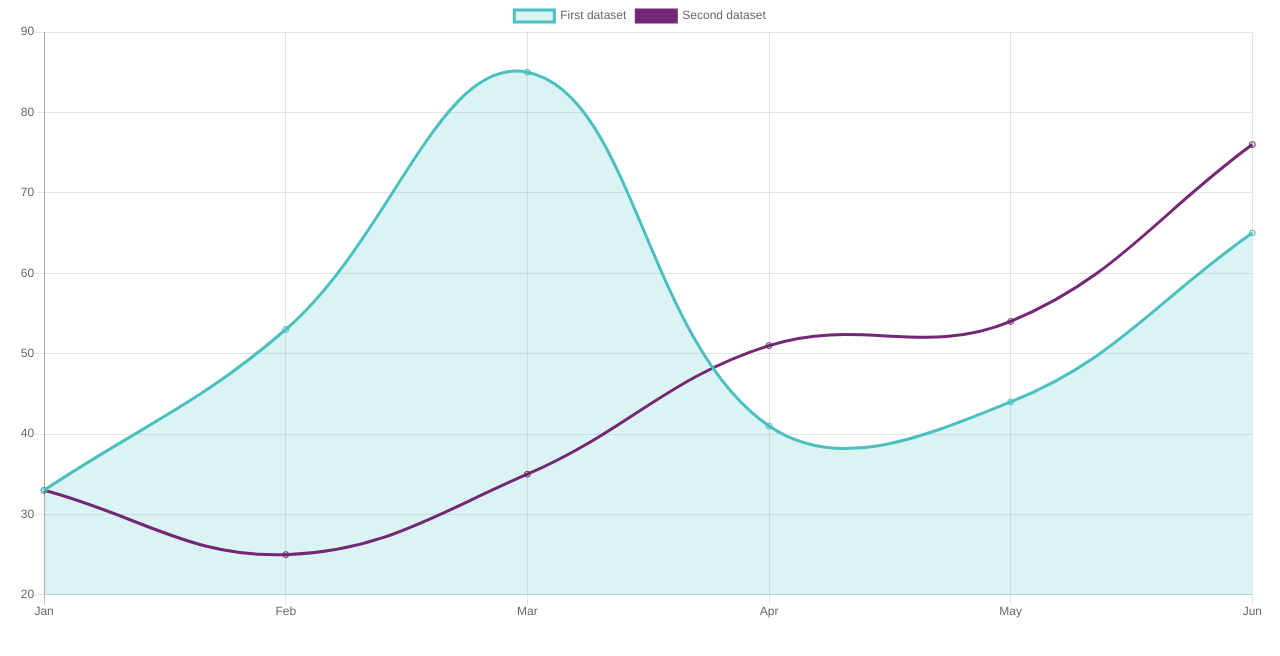
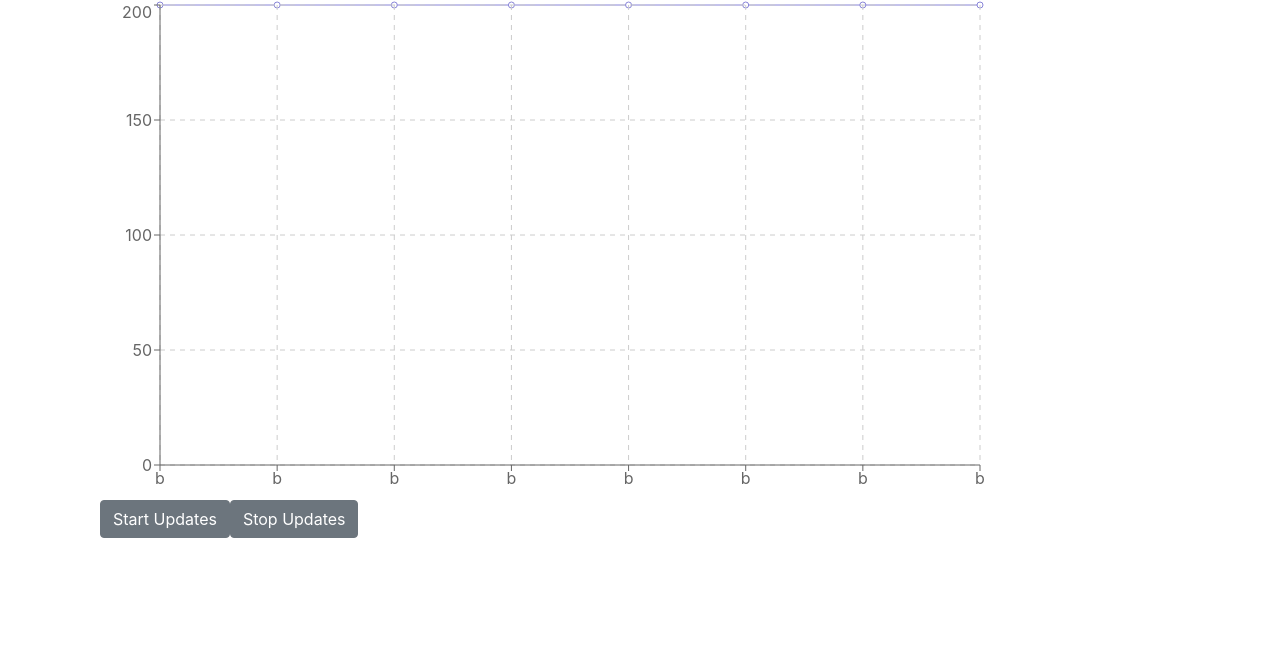
Before and after one commit to shyaboi/nano-tracker-react, a React (Create React App) app: page / in a window 1280 px wide. Shown: the top 656 px of the page. Built offline with nearby package versions, Linux system fonts and the light colour scheme.

Commit message:
changed from chart.js to recharts, have chart updating live with new vars from hash bal fetch on nano

```diff
--- a/package.json
+++ b/package.json
@@ -17,9 +17,11 @@
     "chart.js": "^2.9.4",
     "react": "^17.0.1",
     "react-chartjs-2": "^2.11.1",
+    "react-charts": "^2.0.0-beta.7",
     "react-dom": "^17.0.1",
     "react-scripts": "4.0.2",
     "reactstrap": "^8.9.0",
+    "recharts": "^2.0.6",
     "typescript": "^4.0.3",
     "web-vitals": "^0.2.4",
     "workbox-background-sync": "^5.1.3",
--- a/src/App.tsx
+++ b/src/App.tsx
@@ -7,7 +7,7 @@ import { Container, Row, Col } from 'reactstrap';
 
 function App() {
   return (
-    <Container fluid>
+    <Container>
       <Row>
         <Col>
        <HashLine  />
--- a/src/Components/HashLin/HashLine.js
+++ b/src/Components/HashLin/HashLine.js
@@ -1,41 +1,78 @@
-import React, {useEffect , useState } from 'react';
-import { Doughnut, Line } from 'react-chartjs-2';
+import { Hash } from "crypto";
+import React, { useEffect, useState } from "react";
+import { Container, Row, Col, Button } from "reactstrap";
+import { Progress } from "reactstrap";
+import {LineChart, Line, CartesianGrid, XAxis, YAxis, Tooltip } from 'recharts';
+let gData = [
+    {name:"b",uv:200},{name:"b",uv:200},{name:"b",uv:200},{name:"b",uv:200},{name:"b",uv:200},{name:"b",uv:200},{name:"b",uv:200},{name:"b",uv:200},];
+
+let Updater
+    const HashLine = () =>{
+        const [GgData, setGData] = useState([])
+        const [updateInterval, setUpdateInterval] = useState(0)
+
+        useEffect(() => {
+            setGData(gData)
+})
+
+const fetchy = async (address) => {
+    let res = await fetch(
+        `https://api.nanopool.org/v1/eth/balance_hashrate/${address}`
+        );
+        let data = await res.json();
+        return data;
+    };
+const beef = (b)=> {
+    return b
+}
+    console.log()
+    let updateLine = ()=> {
+        fetchy("0x9a024dca12158e8ba0b45bb9d4ae1b1324c38861").   then(async (data) => {
+
+            let pData =await data.data
+            let bal =await pData.balance
+            let hashTotal =await pData.hashrate
+            console.log(hashTotal)
+            gData.push({name:"b",uv:hashTotal})
+            let dataG = gData.map(beef)
+            if(dataG.length>8){
+                gData.shift()
+                setGData(dataG)
+            }
+            setGData(dataG)
+        });
+    }
+    let startTick=() =>{
+        if(!updateInterval){
+            console.log('clicked')
+            Updater = setInterval(updateLine,3000)
+            setUpdateInterval(1)
+        }
 
 
-const dta = {
-    labels: ["Jan", "Feb", "Mar", "Apr", "May", "Jun"],
-    datasets: [
-      {
-        label: "First dataset",
-        data: [33, 53, 85, 41, 44, 65],
-        fill: true,
-        backgroundColor: "rgba(75,192,192,0.2)",
-        borderColor: "rgba(75,192,192,1)"
-      },
-      {
-        label: "Second dataset",
-        data: [33, 25, 35, 51, 54, 76],
-        fill: false,
-        borderColor: "#742774"
-      }
-    ]
-  };
-
-function HashLine (){
-    const [chart, setChart] = useState(0);
-    const [data, setData] = useState({})
-      var chartReference = React.createRef();
-
-      useEffect(() => {
-          setData(dta)
-      setChart(chartReference); // returns a Chart.js instance reference
-      },[])
+}
+let stopTick=() =>{
+    console.log('clicked pause')
+    if(updateInterval){
+        console.log('pause')
+        clearInterval(Updater)
+        setUpdateInterval(0)
+    }
+}
 
 
-      return (
-      <Line ref={chartReference} data={data}  />
-      )
-
-  }
+    return(
+        <Container>
+        <LineChart width={900} height={500} data={GgData} margin={{ top: 5, right: 20, bottom: 5, left: 0 }}>
+        <Line type="monotone" dataKey="uv" stroke="#8884d8" />
+        <CartesianGrid stroke="#ccc" strokeDasharray="5 5" />
+        <XAxis dataKey="name" />
+        <YAxis />
+        <Tooltip />
+      </LineChart>
+<Button onClick={startTick}>Start Updates</Button>
+<Button onClick={stopTick}>Stop Updates</Button>
+</Container>
+)};
 
 export default HashLine
```
Also changed, not shown: 1 other file (tests, documents, lock files or other folders).
